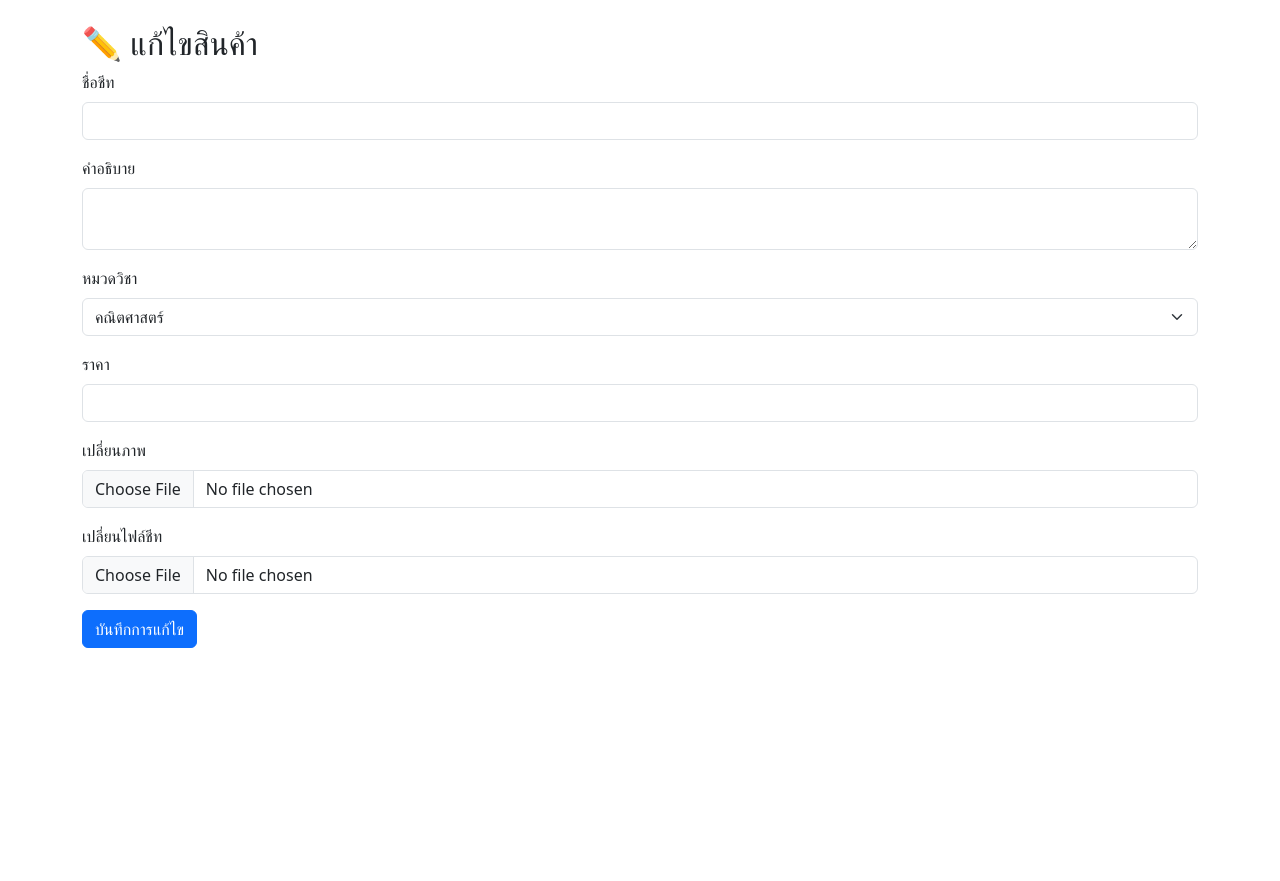
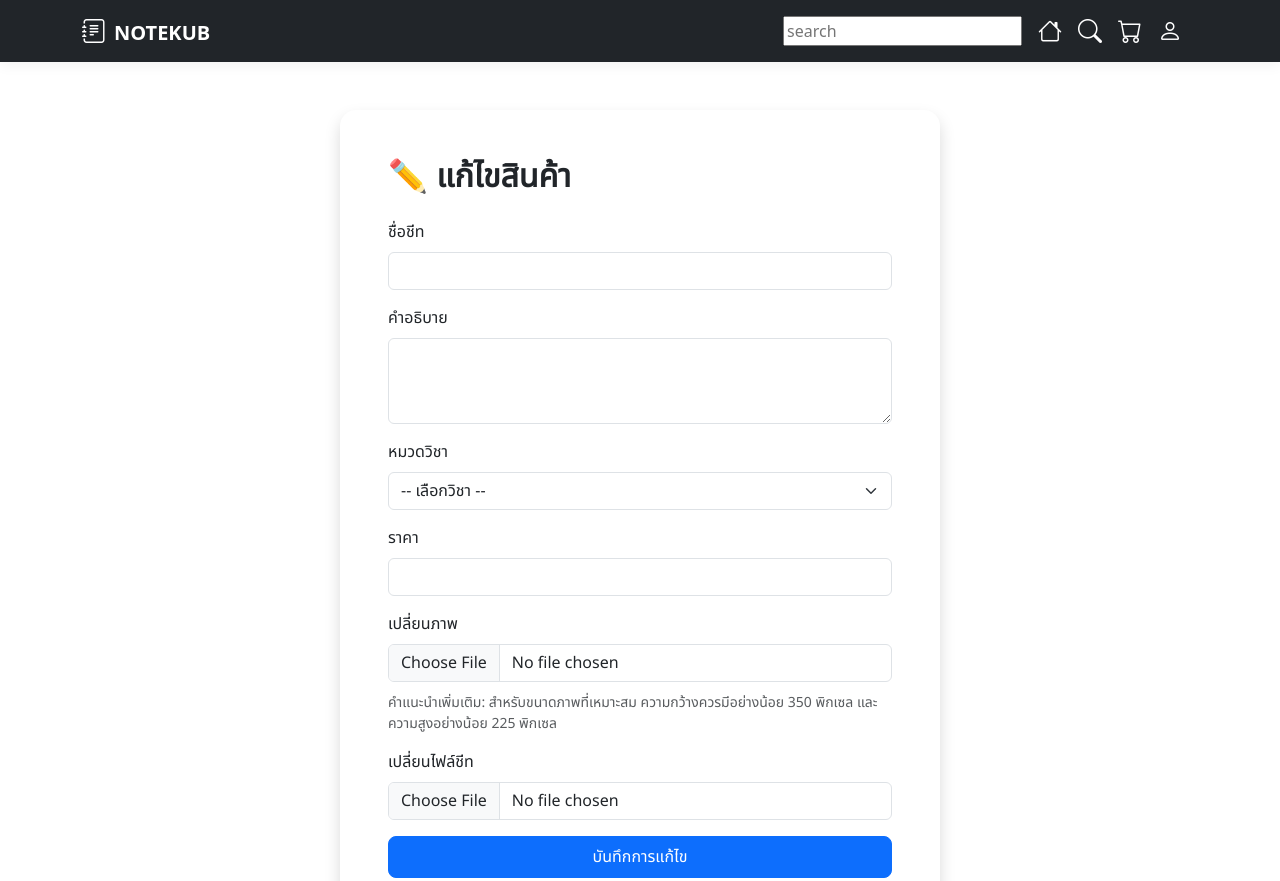
Before and after one commit to SaiMaiNow/e-commerce-note, a plain HTML site: page product-edit.html in a window 1280 px wide. Shown: the top 881 px of the page. Before the commit the page ends 800 px from the top, so only its background shows below. Drawn offline with nearby package versions, Linux system fonts and the light colour scheme; some packages are replaced by stand-ins of ours; no server answers; a script that the page names is missing.

Commit message:
Adjust product,product-edit And delete products.css

```diff
--- a/product-edit.html
+++ b/product-edit.html
@@ -1,50 +1,68 @@
-<!-- <!DOCTYPE html>
+
+ <!DOCTYPE html>
 <html lang="en">
-
 <head>
+  <!-- edit.html -->
   <meta charset="UTF-8">
-  <meta name="viewport" content="width=device-width, initial-scale=1.0">
-  <title>Edit Sheet - NOTEKUB</title>
-  <link href="https://cdn.jsdelivr.net/npm/bootstrap@5.3.0/dist/css/bootstrap.min.css" rel="stylesheet">
+    <meta name="viewport" content="width=device-width, initial-scale=1.0">
+  <title>Edit Product</title>
+  <link rel="stylesheet" href="https://cdn.jsdelivr.net/npm/bootstrap@5.3.0/dist/css/bootstrap.min.css">
   <link rel="stylesheet" href="https://cdn.jsdelivr.net/npm/bootstrap-icons@1.10.5/font/bootstrap-icons.css">
-  <link href="album.css" rel="stylesheet"> </head>
-
-<body class="bg-light">
+ <link href="https://fonts.googleapis.com/css2?family=Noto+Sans+Thai&display=swap" rel="stylesheet">
+  <link href="styles/album.css" rel="stylesheet">
+</head>
+<body>
   <header>
+    <!-- Mobile Menu: Collapsible -->
     <div class="collapse bg-dark navbarHeader d-lg-none" id="navbarHeader">
       <div class="container">
         <div class="row">
+          <!-- Left: Menu -->
           <div class="col-12 py-4">
             <h4 class="text-white mt-4">Menu</h4>
             <ul class="list-unstyled">
-              <li><a href="index.html" class="text-white text-decoration-none"><i class="bi bi-house me-2"></i>Home</a></li>
-              <li><a href="profile.html" class="text-white text-decoration-none profile-link d-none"><i class="bi bi-person me-2"></i>Profile</a></li>
-              <li><a href="products.html" class="text-white text-decoration-none products-link d-none"><i class="bi bi-cloud-arrow-up me-2"></i>Upload Sheet</a></li>
-              <li><a href="cart.html" class="text-white text-decoration-none"><i class="bi bi-cart me-2"></i>Cart</a></li>
-              <li><a href="#" class="text-white text-decoration-none logout-link d-none"><i class="bi bi-box-arrow-right me-2"></i>Logout</a></li>
-              <li><a href="signin.html" class="text-white text-decoration-none signin-link"><i class="bi bi-box-arrow-in-right me-2"></i>Sign In</a></li>
-              <li><a href="register.html" class="text-white text-decoration-none register-link"><i class="bi bi-person-plus me-2"></i>Register</a></li>
+              <li><a href="index.html" class="text-white text-decoration-none"><i class="bi bi-house me-2"></i>Home</a>
+              </li>
+              <li><a href="#" class="text-white text-decoration-none"><i class="bi bi-search me-2"></i>Search</a></li>
+              <li><a href="cart.html" class="text-white text-decoration-none"><i class="bi bi-cart me-2"></i>Cart</a>
+              </li>
+              <li><a href="profile.html" class="text-white text-decoration-none profile-link"><i
+                    class="bi bi-person-circle me-2"></i>Profile</a></li>
+              <li><a href="products.html" class="text-white text-decoration-none profile-link"><i
+                    class="bi bi-file-earmark-arrow-up-fill me-2"></i>Upload</a></li>
+              <li><a href="#" class="text-white text-decoration-none logout-link"><i class="bi bi-box-arrow-right me-2"></i>Logout</a></li>
             </ul>
           </div>
         </div>
       </div>
     </div>
-    <div class="navbar navbar-dark bg-dark shadow-sm">
-      <div class="container">
+
+    <!-- Top Navbar -->
+    <div class="navbar navbar-dark bg-dark box-shadow">
+      <div class="container d-flex justify-content-between align-items-center">
         <a href="index.html" class="navbar-brand d-flex align-items-center">
-          <strong>NOTEKUB</strong>
+          <strong><i class="bi bi-journal-text me-2"></i>NOTEKUB</strong>
         </a>
-        <div class="d-none d-lg-block">
-          <ul class="nav">
-            <li class="nav-item"><a href="index.html" class="nav-link text-white">Home</a></li>
-            <li class="nav-item"><a href="profile.html" class="nav-link text-white profile-link d-none">Profile</a></li>
-            <li class="nav-item"><a href="products.html" class="nav-link text-white products-link d-none">Upload Sheet</a></li>
-            <li class="nav-item"><a href="cart.html" class="nav-link text-white">Cart</a></li>
-            <li class="nav-item"><a href="#" class="nav-link text-white logout-link d-none">Logout</a></li>
-            <li class="nav-item"><a href="signin.html" class="nav-link text-white signin-link">Sign In</a></li>
-            <li class="nav-item"><a href="register.html" class="nav-link text-white register-link">Register</a></li>
-          </ul>
+
+        <!-- Desktop Menu -->
+        <div class="d-none d-lg-flex align-items-center">
+          <input class="me-3" id="searchInput" placeholder="search">
+          <a href="index.html" class="nav-icon text-white me-3" title="Home"><i class="bi bi-house"></i></a>
+          <a href="#" class="nav-icon text-white me-3" title="Search"><i class="bi bi-search"></i></a>
+          <a href="cart.html" class="nav-icon text-white me-3" title="Cart"><i class="bi bi-cart"></i></a>
+
+          <div class="dropdown me-3" id="user-menu">
+            <a class="text-white" href="#" id="userMenu" role="button" data-bs-toggle="dropdown" aria-expanded="false">
+              <i class="bi bi-person"></i>
+            </a>
+            <ul class="dropdown-menu dropdown-menu-end" aria-labelledby="userMenu">
+              <li><a class="dropdown-item profile-link" href="profile.html">Profile</a></li>
+              <li><a class="dropdown-item logout-link" href="#">Logout</a></li>
+            </ul>
+          </div>
         </div>
+
+        <!-- Mobile Toggle Button -->
         <button class="navbar-toggler d-lg-none" type="button" data-bs-toggle="collapse" data-bs-target="#navbarHeader"
           aria-controls="navbarHeader" aria-expanded="false" aria-label="Toggle navigation">
           <span class="navbar-toggler-icon"></span>
@@ -53,111 +71,58 @@
     </div>
   </header>
 
-  <main class="d-flex align-items-start justify-content-center pb-5 min-vh-100">
-    <div class="container mt-5" style="max-width: 600px">
-      <h2 class="mb-4">✏️ แก้ไขข้อมูลชีท</h2>
-      <div id="alert-box"></div>
-      <form id="edit-product-form" class="product-form bg-white shadow rounded p-4 d-none">
-        <input type="hidden" name="token" id="product-token">
-
-        <div class="mb-3">
-          <label for="name" class="form-label">ชื่อชีท</label>
-          <input type="text" class="form-control" name="name" id="product-name" required>
-        </div>
-
-        <div class="mb-3">
-          <label for="description" class="form-label">คำอธิบาย</label>
-          <textarea class="form-control" name="description" id="product-description" rows="3" required></textarea>
-        </div>
-
-        <div class="mb-3">
-          <label for="subject" class="form-label">หมวดวิชา</label>
-          <select class="form-select" name="subject" id="product-subject" required>
-            <option value="">-- เลือกวิชา --</option>
-            <option value="math">คณิตศาสตร์</option>
-            <option value="science">วิทยาศาสตร์</option>
-            <option value="social">สังคมศึกษา</option>
-            <option value="english">ภาษาอังกฤษ</option>
-          </select>
-        </div>
-
-        <div class="mb-3">
-          <label for="price" class="form-label">ราคา (บาท)</label>
-          <input type="number" class="form-control" name="price" id="product-price" required>
-        </div>
-
-        <div class="mb-3">
-          <label for="image" class="form-label">รูปภาพหน้าปก (Image) - เลือกใหม่ถ้าต้องการเปลี่ยน</label>
-          <input type="file" class="form-control" name="image" id="product-image" accept=".jpg,.jpeg,.png">
-          <img id="current-image-preview" src="" alt="Current Image" class="img-thumbnail mt-2" style="max-width: 200px; display: none;">
-        </div>
-
-        <div class="mb-3">
-          <label for="file" class="form-label">ไฟล์ชีท (PDF) - เลือกใหม่ถ้าต้องการเปลี่ยน</label>
-          <input type="file" class="form-control" name="file" id="product-file" accept=".pdf">
-          <a id="current-file-link" href="#" target="_blank" class="d-none mt-2">View Current PDF</a>
-        </div>
-
-        <button type="submit" class="btn btn-primary w-100">บันทึกการเปลี่ยนแปลง</button>
-      </form>
-    </div>
-  </main>
-
-  <script src="https://cdn.jsdelivr.net/npm/bootstrap@5.3.0/dist/js/bootstrap.bundle.min.js"></script>
-  <script src="https://cdn.jsdelivr.net/npm/sweetalert2@11"></script>
-  <script src="scripts/index-auth.js"></script> <script src="scripts/product-edit.js"></script>
-</body>
-
-</html> -->
-<!-- edit.html -->
-<!DOCTYPE html>
-<html lang="en">
-<head>
-  <meta charset="UTF-8">
-  <title>Edit Product</title>
-  <link rel="stylesheet" href="https://cdn.jsdelivr.net/npm/bootstrap@5.3.0/dist/css/bootstrap.min.css">
-</head>
-<body class="p-4">
-  <div class="container">
-    <h2>✏️ แก้ไขสินค้า</h2>
+  <div class="container mt-5" style="margin-bottom: 3rem;">
+  <div class="upload-container bg-white rounded-4 p-5 shadow mx-auto" style="max-width: 600px; font-family: 'Noto Sans Thai', sans-serif;">
+    <h2 class="mb-4 fw-bold text-dark">✏️ แก้ไขสินค้า</h2>
     <form id="editForm">
       <div class="mb-3">
-        <label class="form-label">ชื่อชีท</label>
+        <label for="title" class="form-label fw-medium">ชื่อชีท</label>
         <input type="text" class="form-control" name="title" required>
       </div>
       <div class="mb-3">
-        <label class="form-label">คำอธิบาย</label>
-        <textarea class="form-control" name="description" required></textarea>
+       <label for="description" class="form-label fw-mediuml">คำอธิบาย</label>
+        <textarea class="form-control" name="description" rows="3" required></textarea>
       </div>
       <div class="mb-3">
-        <label class="form-label">หมวดวิชา</label>
+         <label for="subject" class="form-label fw-medium">หมวดวิชา</label>
         <select class="form-select" name="subject" required>
+           <option value="">-- เลือกวิชา --</option>
           <option value="math">คณิตศาสตร์</option>
           <option value="science">วิทยาศาสตร์</option>
           <option value="social">สังคม</option>
           <option value="english">อังกฤษ</option>
         </select>
       </div>
+
       <div class="mb-3">
-        <label class="form-label">ราคา</label>
+       <label for="price" class="form-label fw-medium">ราคา</label>
         <input type="number" class="form-control" name="price" required>
       </div>
+
       <div class="mb-3">
-        <label class="form-label">เปลี่ยนภาพ</label>
+        <label for="image" class="form-label fw-medium">เปลี่ยนภาพ</label>
         <input type="file" class="form-control" name="image" accept=".jpg,.png,.jpeg">
         <div id="imageFilename" class="form-text text-muted mt-1"></div>
+          <small class="form-text text-muted" style="margin-top: 10px; display: block;">
+        คำแนะนำเพิ่มเติม: สำหรับขนาดภาพที่เหมาะสม ความกว้างควรมีอย่างน้อย 350 พิกเซล และความสูงอย่างน้อย 225 พิกเซล</small>
       </div>
+
       <div class="mb-3">
-        <label class="form-label">เปลี่ยนไฟล์ชีท</label>
+        <label class="form-label fw-medium">เปลี่ยนไฟล์ชีท</label>
         <input type="file" class="form-control" name="file" accept=".pdf">
         <div id="pdfFilename" class="form-text text-muted mt-1"></div>
       </div>
-      <button type="submit" class="btn btn-primary">บันทึกการแก้ไข</button>
+
+      <div class="d-grid">
+      <button type="submit" class="btn btn-primary px-4 py-2 fw-medium rounded-3">บันทึกการแก้ไข</button>
+      </div>
     </form>
+    </div>
   </div>
 
   <script src="https://cdn.jsdelivr.net/npm/sweetalert2@11"></script>
   <script src="scripts/index-auth.js"></script>
   <script src="scripts/product-edit.js"></script>
+  <script src="https://cdn.jsdelivr.net/npm/bootstrap@5.3.0/dist/js/bootstrap.bundle.min.js"></script>
 </body>
 </html>
--- a/styles/album.css
+++ b/styles/album.css
@@ -29,9 +29,6 @@
   max-width: 40rem;
 }
 
-body {
-     font-family: 'Noto Sans Thai', sans-serif;
-}
 
 footer {
   padding-top: 3rem;
--- a/styles/products.css
+++ /dev/null
@@ -1,21 +0,0 @@
-  body {
-    background-color: #f8f9fa;
-  }
-  .upload-container {
-    background: white;
-    border-radius: 20px;
-    padding: 40px;
-    box-shadow: 0 4px 12px rgba(0, 0, 0, 0.1);
-  }
-  h2 {
-    font-weight: bold;
-    color: #343a40;
-  }
-  .form-label {
-    font-weight: 500;
-  }
-  .btn-primary {
-    padding: 10px 25px;
-    font-weight: 500;
-    border-radius: 12px;
-  }
```
Also changed, not shown: products.html (+9 -17 lines).
